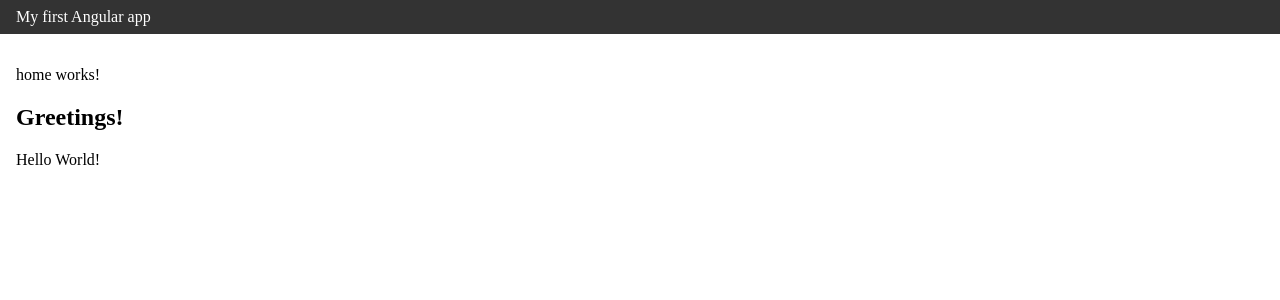
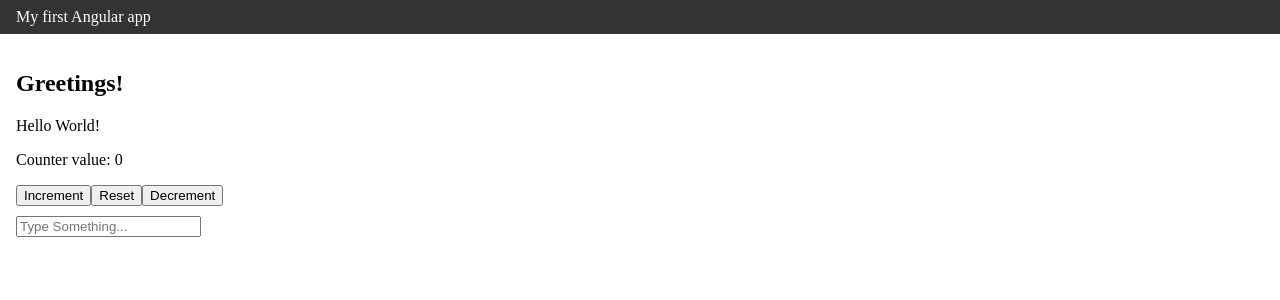
Before and after one commit to RobertKhzouz/Angular-Project, an Angular app: page / in a window 1280 px wide. Shown: the top 300 px of the page. Built offline with nearby package versions, Linux system fonts and the light colour scheme.

Commit message:
Event Listeners + Counter Application

```diff
--- /dev/null
+++ b/src/app/components/counter/counter.component.html
@@ -0,0 +1,7 @@
+<p>Counter value: {{ counterValue() }}</p>
+
+<div>
+    <button (click)="increment()">Increment</button>
+    <button (click)="reset()">Reset</button>
+    <button (click)="decrement()">Decrement</button>
+</div>
--- /dev/null
+++ b/src/app/components/counter/counter.component.ts
@@ -0,0 +1,23 @@
+import { Component, signal } from '@angular/core';
+
+@Component({
+  selector: 'app-counter',
+  standalone: true,
+  imports: [],
+  templateUrl: './counter.component.html',
+  styleUrl: './counter.component.scss'
+})
+export class CounterComponent {
+  counterValue = signal(0);
+  increment() {
+    this.counterValue.update(val => val + 1)
+  }
+
+  decrement() {
+    this.counterValue.update(val => val - 1)
+  }
+
+  reset() {
+    this.counterValue.set(0)
+  }
+}
--- a/src/app/home/home.component.html
+++ b/src/app/home/home.component.html
@@ -1,2 +1,3 @@
-<p>home works!</p>
 <app-greeting [message]="homeMessage()" />
+<app-counter />
+<input placeholder="Type Something..." type="text" (keyup)="keyUpHandler($event)">
--- a/src/app/home/home.component.scss
+++ b/src/app/home/home.component.scss
@@ -0,0 +1,3 @@
+input {
+    margin-top: 10px;
+}
--- a/src/app/home/home.component.ts
+++ b/src/app/home/home.component.ts
@@ -1,13 +1,18 @@
 import { Component, signal } from '@angular/core';
 import { GreetingComponent } from '../components/greeting/greeting.component';
+import { CounterComponent } from '../components/counter/counter.component';
 
 @Component({
   selector: 'app-home',
   standalone: true,
-  imports: [GreetingComponent],
+  imports: [GreetingComponent, CounterComponent],
   templateUrl: './home.component.html',
   styleUrl: './home.component.scss'
 })
 export class HomeComponent {
   homeMessage = signal("Hello World!")
+
+  keyUpHandler(event: KeyboardEvent) {
+    console.log(`User pressed the ${event.key} key`)
+  }
 }
```
Also changed, not shown: src/app/components/counter/counter.component.scss (added), 1 other file (tests, documents, lock files or other folders).
